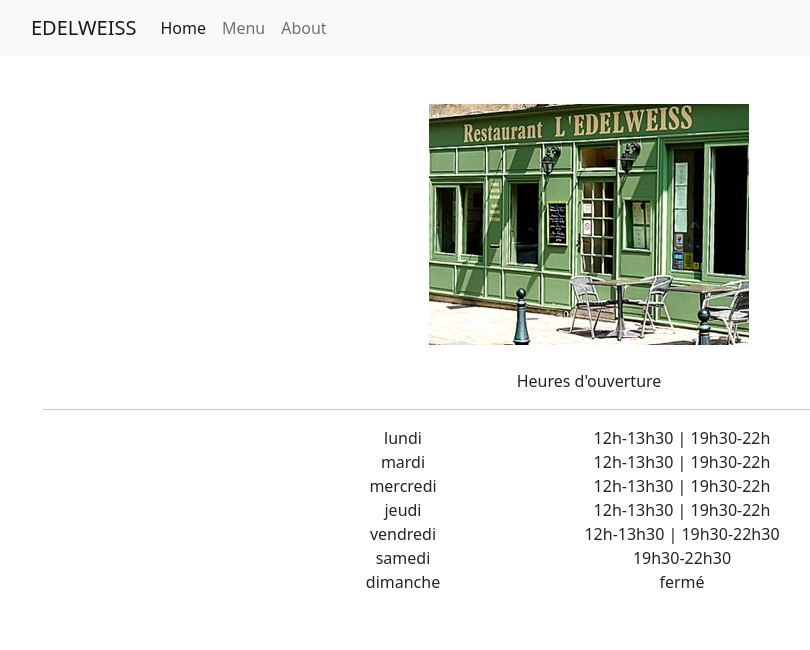
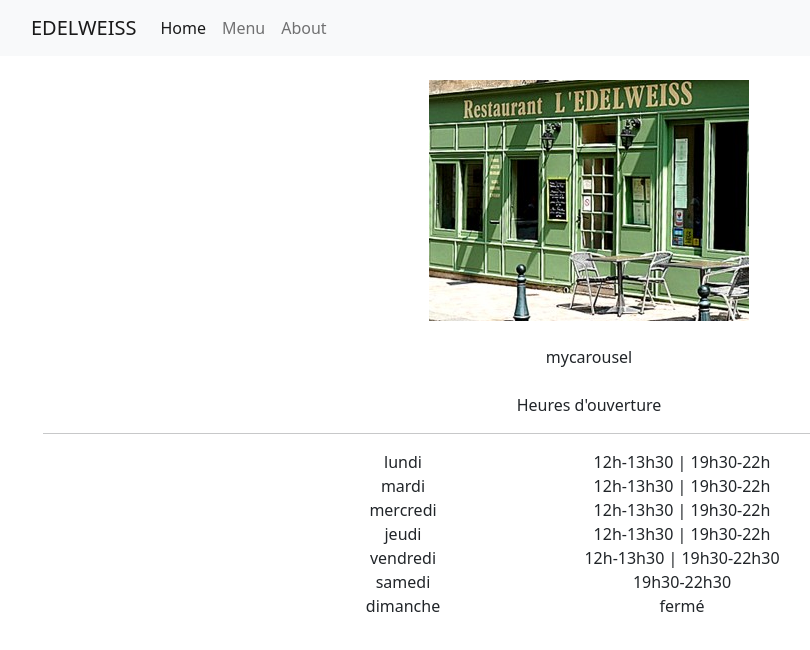
Before and after one commit to starwalker00/edelweiss, a React (Create React App) app: page / in a window 1280 px wide. Shown: the top 650 px of the page, without its empty margins (51-861 px from the left). Built offline with nearby package versions, Linux system fonts and the light colour scheme.

Commit message:
app: add carousel component

```diff
--- a/src/App.js
+++ b/src/App.js
@@ -1,7 +1,6 @@
 import React from "react";
 import { BrowserRouter as Router, Route, Switch } from "react-router-dom";
-// eslint-disable-next-line
-import { Navigation, Footer, Home, Menu, About } from "./components";
+import { Navigation, Home, Menu, About } from "./components";
 import './scss/App.scss';
 
 function App() {
--- a/src/components/Home.jsx
+++ b/src/components/Home.jsx
@@ -1,6 +1,7 @@
 import React from "react";
 import { Container, Row, Col, Image } from "react-bootstrap";
 import Schedule from "./Schedule";
+import MyCarousel from "./MyCarousel";
 
 function Home() {
   return (
@@ -8,11 +9,12 @@
       <Container fluid className="text-center">
         <Row className="mt-4">
           <Col>
+            <Image src="./img/1.jpg" fluid />
           </Col>
         </Row>
         <Row className="mt-4">
           <Col>
-            <Image src="./img/1.jpg" fluid />
+            <MyCarousel></MyCarousel>
           </Col>
         </Row>
         <Row className="mt-4">
--- /dev/null
+++ b/src/components/MyCarousel.jsx
@@ -0,0 +1,16 @@
+import React from "react";
+import { Container, Row, Col } from "react-bootstrap";
+
+function MyCarousel() {
+  return (
+    <div className="mycarousel">
+      <Container className="text-center">
+        <Row>
+          <Col>mycarousel</Col>
+        </Row>
+      </Container>
+    </div>
+  );
+}
+
+export default MyCarousel;
```
